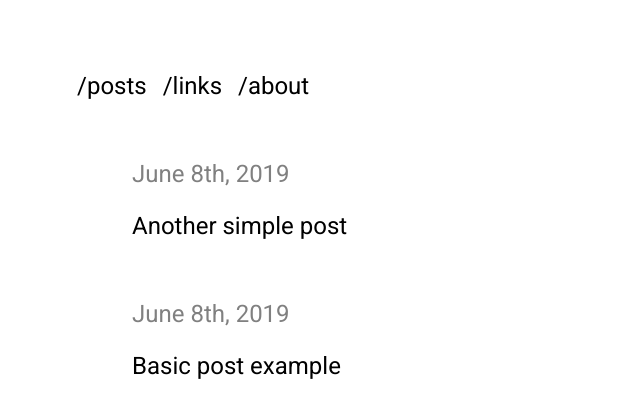
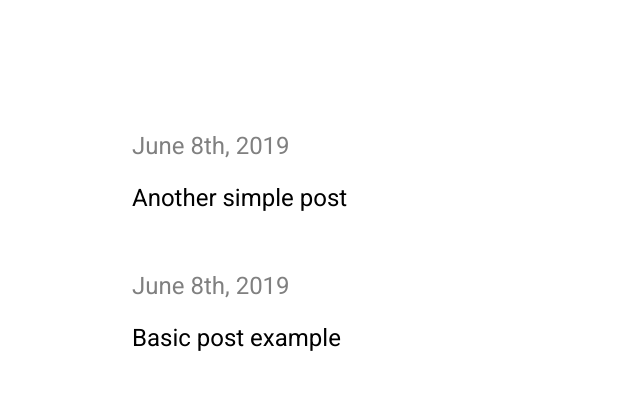
Before and after one commit to venkatabhishek/hexo-blog, a plain HTML site: page archives/2019/06/index.html in a window 1280 px wide. Shown: the whole page, without its empty margins (0-640 px from the left). Drawn offline with nearby package versions, Linux system fonts and the light colour scheme; some packages are replaced by stand-ins of ours; files that its build step writes are made by us from their sources.

Commit message:
Site updated: 2019-06-08 21:03:28

```diff
--- a/archives/2019/06/index.html
+++ b/archives/2019/06/index.html
@@ -11,14 +11,7 @@
 
 
 <body>
-    <header>
-    <a href="/hexo-blog/">/posts</a>
 
-        <a href=" /hexo-blog/links/index.html">/links</a>
-
-        <a href=" /hexo-blog/about/index.html">/about</a>
-
-</header>
 
 <div class="posts">
 
```
Also changed, not shown: archives/2019/index.html (+0 -7 lines), archives/index.html (+0 -7 lines), index.html (+0 -7 lines).
